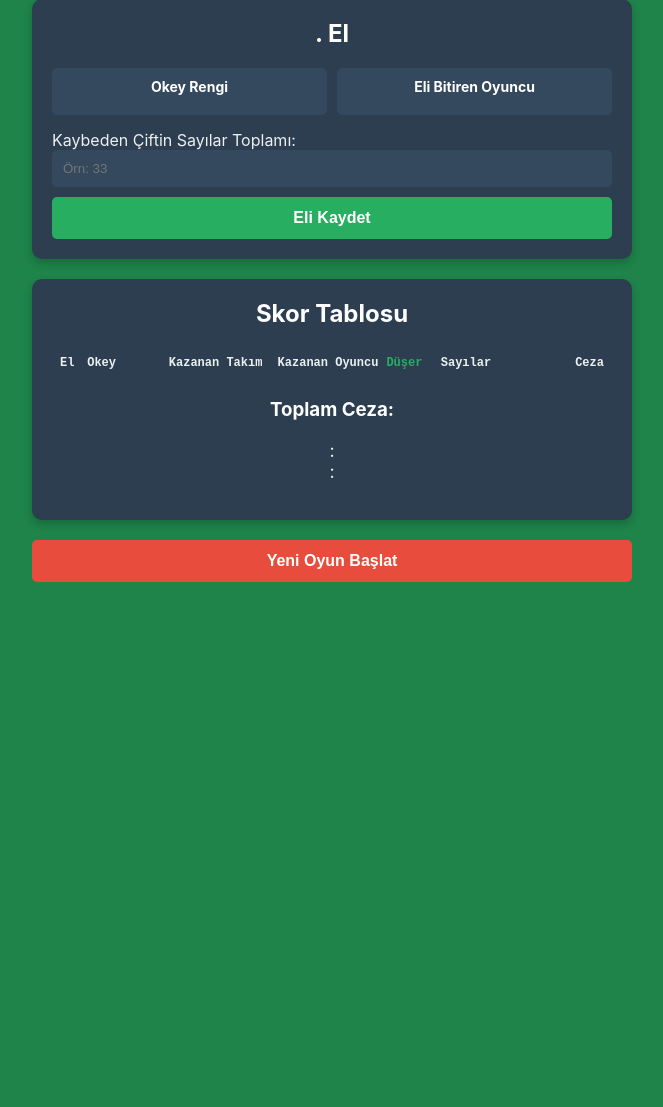
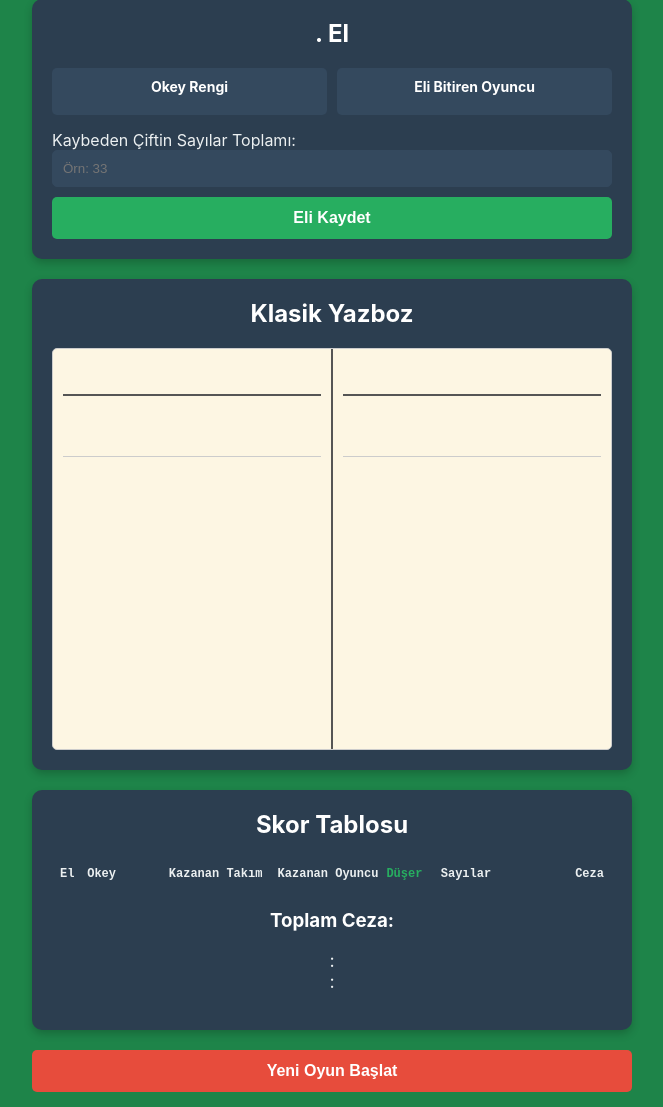
Before and after one commit to MertcanDe/yazboz-uygulamasi, a Flask app: template templates/index.html in a window 1280 px wide. Shown: the part 292-1399 px from the top of the page, without its empty margins (308-971 px from the left). Before the commit the page ends 874 px from the top, so only its background shows below. Run offline with Flask 3, Linux system fonts and the light colour scheme; the template is opened without the code that fills it, so the values that code supplies are empty.

Commit message:
okey ile bitiş öncesi son arayüz güncellemesi

```diff
--- a/app.py
+++ b/app.py
@@ -64,7 +64,7 @@ def start_game():
 
 @app.route('/save_hand', methods=['POST'])
 def save_hand():
-    """Her elin sonucunu kaydeden, düşer puanını hesaplayan fonksiyon."""
+    """Her elin sonucunu kaydeden, düşer puanını ve ham katsayıyı saklayan fonksiyon."""
     if 'current_hand' not in session or session['current_hand'] > 11:
         return redirect(url_for('index'))
 
@@ -82,17 +82,11 @@ def save_hand():
         return "Hata: Oyuncu bir takıma ait değil.", 400
 
     katsayi = OKEY_KATSAYILARI[okey_color]['katsayi']
-
-    # Kaybeden takımın yediği ceza
     ceza = katsayi * penalty_points
-
-    # YENİ: Kazanan takımın aldığı "düşer" puanı
     duser_puani = katsayi * 10
 
-    # Skoru güncelle
     losing_team = session['team2_name'] if winner_team == session['team1_name'] else session['team1_name']
     session['scores'][losing_team] += ceza
-    # YENİ: Düşer puanını kazanan takımın cezasından çıkar
     session['scores'][winner_team] -= duser_puani
 
     # Sonucu listeye ekle
@@ -101,7 +95,8 @@ def save_hand():
         "okey": okey_color,
         "kazanan_takim": winner_team,
         "kazanan_oyuncu": winning_player,
-        "duser": duser_puani,  # YENİ
+        "duser_katsayi": katsayi,  # YENİ: Ham katsayıyı klasik yazboz için saklıyoruz
+        "duser": duser_puani,
         "sayilar": penalty_points,
         "ceza": ceza
     }
--- a/templates/index.html
+++ b/templates/index.html
@@ -76,42 +76,17 @@
         .player-right { grid-column: 3; grid-row: 2; }
 
         .setup-table .player-top,
-        .setup-table .player-bottom {
-            display: flex;
-            flex-direction: column;
-            align-items: center;
-        }
+        .setup-table .player-bottom { display: flex; flex-direction: column; align-items: center; }
         .setup-table .player-left,
-        .setup-table .player-right {
-            display: flex;
-            align-items: center;
-            gap: 10px;
-        }
-        .setup-input {
-            background-color: transparent;
-            border: none;
-            border-bottom: 2px solid #566573;
-            border-radius: 0;
-            text-align: center;
-            font-weight: bold;
-            font-size: 16px;
-            padding: 5px;
-            width: 140px;
-            margin: 0;
-        }
+        .setup-table .player-right { display: flex; align-items: center; gap: 10px; }
+        .setup-input { background-color: transparent; border: none; border-bottom: 2px solid #566573; border-radius: 0; text-align: center; font-weight: bold; font-size: 16px; padding: 5px; width: 140px; margin: 0; }
         .setup-table .player-top .rack-h { margin-top: 8px; }
         .setup-table .player-bottom .rack-h { margin-bottom: 8px; }
 
         .game-screen-table .player-left,
-        .game-screen-table .player-right {
-            display: flex;
-            align-items: center;
-            gap: 10px;
-        }
+        .game-screen-table .player-right { display: flex; align-items: center; gap: 10px; }
         .game-screen-table .player-top,
-        .game-screen-table .player-bottom {
-            text-align: center;
-        }
+        .game-screen-table .player-bottom { text-align: center; }
         .game-screen-table .player-top .rack-h { margin-top: 8px; }
         .game-screen-table .player-bottom .rack-h { margin-bottom: 8px; }
 
@@ -128,15 +103,59 @@
         .results-list li { background: #34495E; padding: 8px; border-radius: 3px; margin-bottom: 5px; display: flex; justify-content: space-between; flex-wrap: wrap;}
         .results-list .header { font-weight: bold; background: none; }
         .results-list span { text-align: left; }
-
-        /* DEĞİŞTİ: Yeni sütun için genişlikler ayarlandı */
         .results-list .col1 { width: 5%; }
         .results-list .col2 { width: 15%; font-weight: bold; }
         .results-list .col3 { width: 20%; }
         .results-list .col4 { width: 20%; }
-        .results-list .col5 { width: 10%; color: #27AE60; font-weight: bold; } /* Düşer */
-        .results-list .col6 { width: 15%; } /* Sayılar */
-        .results-list .col7 { width: 15%; text-align: right;} /* Ceza */
+        .results-list .col5 { width: 10%; color: #27AE60; font-weight: bold; }
+        .results-list .col6 { width: 15%; }
+        .results-list .col7 { width: 15%; text-align: right;}
+
+        .yazboz-sheet {
+            display: flex;
+            background-color: #fdf6e3;
+            color: #333;
+            border: 1px solid #ccc;
+            border-radius: 5px;
+            font-family: 'Courier New', monospace;
+            min-height: 400px; /* DEĞİŞTİ: Yükseklik artırıldı */
+        }
+        .yazboz-column {
+            flex: 1;
+            padding: 10px;
+        }
+        .yazboz-column:first-child {
+            border-right: 2px solid #555;
+        }
+        .yazboz-header {
+            text-align: center;
+            font-weight: bold;
+            font-size: 18px;
+            padding-bottom: 10px;
+            border-bottom: 2px solid #555;
+            min-height: 25px;
+        }
+        .yazboz-duser-section {
+            padding: 10px 0;
+            min-height: 40px;
+            display: flex;
+            flex-wrap: wrap;
+            gap: 8px;
+            border-bottom: 1px solid #ccc;
+        }
+        .yazboz-duser-section span {
+            font-weight: bold;
+            font-size: 16px;
+        }
+        .yazboz-ceza-section {
+            padding-top: 10px;
+        }
+        .yazboz-ceza-section p {
+            margin: 0 0 5px 0;
+            text-align: center;
+            font-size: 16px;
+            height: 21px; /* Sabit yükseklik ile hizalama sağlanır */
+        }
     </style>
 </head>
 <body>
@@ -146,34 +165,18 @@
             <h1>Okey Yazboz Kurulum</h1>
             <form action="{{ url_for('start_game') }}" method="post">
                 <div class="okey-table setup-table">
-                    <div class="player-top">
-                        <input type="text" name="player1" id="player1_input" class="setup-input" placeholder="1. Oyuncu" required>
-                        <div class="rack rack-h"></div>
-                    </div>
-                    <div class="player-left">
-                        <input type="text" name="player4" id="player4_input" class="setup-input" placeholder="4. Oyuncu" required>
-                        <div class="rack rack-v"></div>
-                    </div>
-                    <div class="player-right">
-                        <div class="rack rack-v"></div>
-                        <input type="text" name="player2" id="player2_input" class="setup-input" placeholder="2. Oyuncu" required>
-                    </div>
-                    <div class="player-bottom">
-                        <div class="rack rack-h"></div>
-                        <input type="text" name="player3" id="player3_input" class="setup-input" placeholder="3. Oyuncu" required>
-                    </div>
+                    <div class="player-top"><input type="text" name="player1" id="player1_input" class="setup-input" placeholder="1. Oyuncu" required><div class="rack rack-h"></div></div>
+                    <div class="player-left"><input type="text" name="player4" id="player4_input" class="setup-input" placeholder="4. Oyuncu" required><div class="rack rack-v"></div></div>
+                    <div class="player-right"><div class="rack rack-v"></div><input type="text" name="player2" id="player2_input" class="setup-input" placeholder="2. Oyuncu" required></div>
+                    <div class="player-bottom"><div class="rack rack-h"></div><input type="text" name="player3" id="player3_input" class="setup-input" placeholder="3. Oyuncu" required></div>
                 </div>
-
                 <hr style="border-color: #34495E; margin: 20px 0;">
-
                 <div class="team-setup">
                     <label for="team1_name_input" id="team1_label">1. Takım Adı (Alt - Üst):</label>
                     <input type="text" name="team1_name" id="team1_name_input" placeholder="(Boş bırakılırsa: Takım A)">
-
                     <label for="team2_name_input" id="team2_label">2. Takım Adı (Sol - Sağ):</label>
                     <input type="text" name="team2_name" id="team2_name_input" placeholder="(Boş bırakılırsa: Takım B)">
                 </div>
-
                 <button type="submit" class="btn">Oyuna Başla</button>
             </form>
         </div>
@@ -185,7 +188,6 @@
             <div class="player-right"><div class="rack rack-v"></div><div class="player-name">{{ game_data.players[1] }}</div></div>
             <div class="player-bottom"><div class="rack rack-h"></div><div class="player-name">{{ game_data.players[2] }}</div></div>
         </div>
-
         <div class="card">
             {% if game_over %}
                 <h2>Oyun Bitti!</h2>
@@ -226,16 +228,39 @@
             {% endif %}
         </div>
 
+        <!-- DEĞİŞTİ: Bölümlerin sırası değiştirildi -->
+        <div class="card">
+            <h2>Klasik Yazboz</h2>
+            <div class="yazboz-sheet">
+                <div class="yazboz-column">
+                    <div class="yazboz-header">{{ game_data.team1_name }}</div>
+                    <div class="yazboz-duser-section">
+                        {% for result in game_data.results %}{% if result.kazanan_takim == game_data.team1_name %}<span>{{ result.duser_katsayi }}</span>{% endif %}{% endfor %}
+                    </div>
+                    <div class="yazboz-ceza-section">
+                        {% for result in game_data.results %}{% if result.kazanan_takim == game_data.team1_name %}<p>—</p>{% else %}<p>{{ result.ceza }}</p>{% endif %}{% endfor %}
+                    </div>
+                </div>
+                <div class="yazboz-column">
+                    <div class="yazboz-header">{{ game_data.team2_name }}</div>
+                    <div class="yazboz-duser-section">
+                        {% for result in game_data.results %}{% if result.kazanan_takim == game_data.team2_name %}<span>{{ result.duser_katsayi }}</span>{% endif %}{% endfor %}
+                    </div>
+                    <div class="yazboz-ceza-section">
+                        {% for result in game_data.results %}{% if result.kazanan_takim == game_data.team2_name %}<p>—</p>{% else %}<p>{{ result.ceza }}</p>{% endif %}{% endfor %}
+                    </div>
+                </div>
+            </div>
+        </div>
+
         <div class="card">
             <h2>Skor Tablosu</h2>
             <ul class="results-list">
-                <!-- DEĞİŞTİ: Tablo başlıkları güncellendi -->
                 <li class="header">
                     <span class="col1">El</span><span class="col2">Okey</span><span class="col3">Kazanan Takım</span>
                     <span class="col4">Kazanan Oyuncu</span><span class="col5">Düşer</span>
                     <span class="col6">Sayılar</span><span class="col7">Ceza</span>
                 </li>
-                <!-- DEĞİŞTİ: Sonuçlar yeni yapıya göre gösteriliyor -->
                 {% for result in game_data.results %}
                 <li>
                     <span class="col1">{{ result.el }}</span>
@@ -265,27 +290,17 @@
             const p2_input = document.getElementById('player2_input');
             const p3_input = document.getElementById('player3_input');
             const p4_input = document.getElementById('player4_input');
-
             const team1_label = document.getElementById('team1_label');
             const team2_label = document.getElementById('team2_label');
-
             function updateTeamLabels() {
                 const p1 = p1_input.value.trim();
                 const p2 = p2_input.value.trim();
                 const p3 = p3_input.value.trim();
                 const p4 = p4_input.value.trim();
-
-                if (p3 && p1) {
-                    team1_label.textContent = `${p3} - ${p1} Takımının Adı:`;
-                } else {
-                    team1_label.textContent = '1. Takım Adı (Alt - Üst):';
-                }
-
-                if (p4 && p2) {
-                    team2_label.textContent = `${p4} - ${p2} Takımının Adı:`;
-                } else {
-                    team2_label.textContent = '2. Takım Adı (Sol - Sağ):';
-                }
+                if (p3 && p1) { team1_label.textContent = `${p3} - ${p1} Takımının Adı:`; }
+                else { team1_label.textContent = '1. Takım Adı (Alt - Üst):'; }
+                if (p4 && p2) { team2_label.textContent = `${p4} - ${p2} Takımının Adı:`; }
+                else { team2_label.textContent = '2. Takım Adı (Sol - Sağ):'; }
             }
             [p1_input, p2_input, p3_input, p4_input].forEach(input => {
                 input.addEventListener('input', updateTeamLabels);
```
